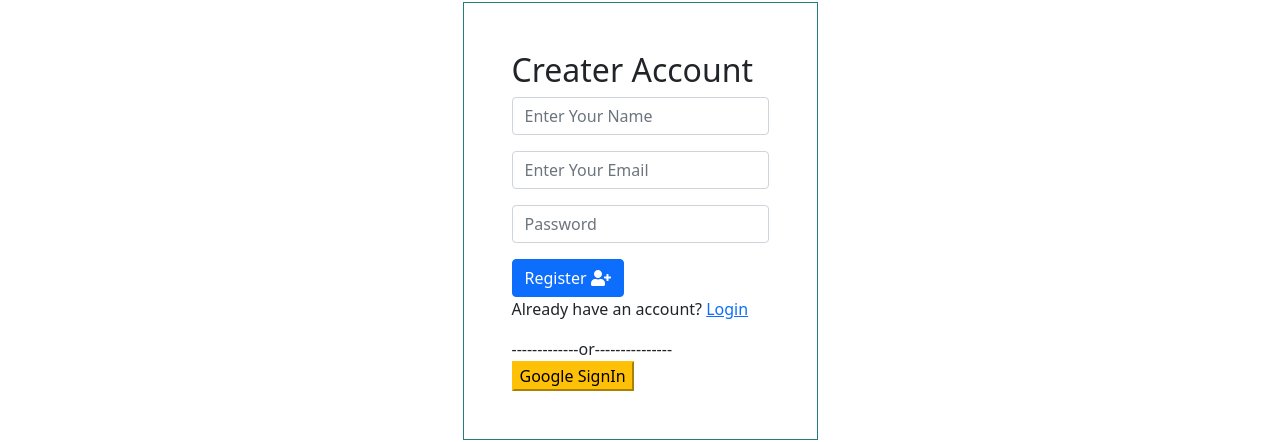
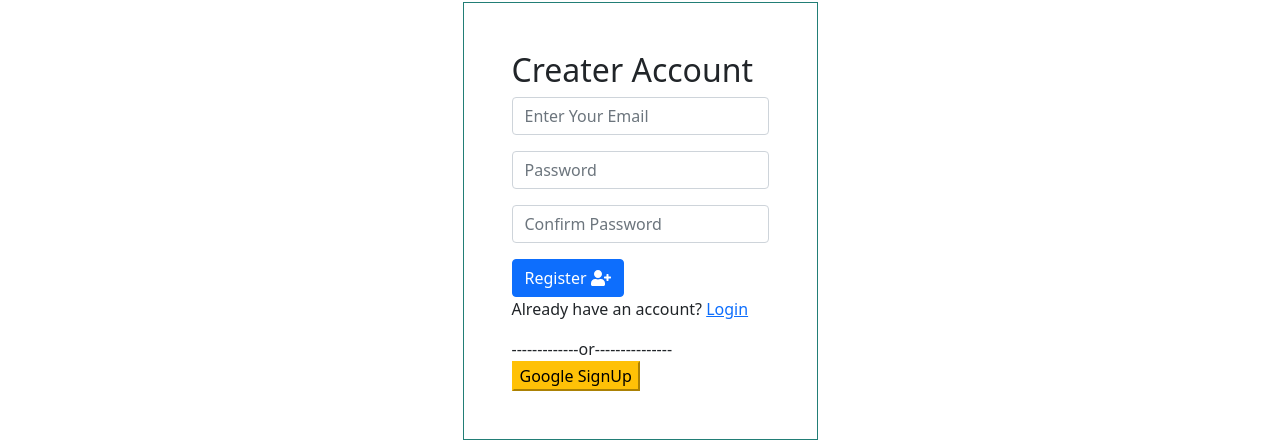
Before and after one commit to Sadik182/SR-Health-Care, a React (Create React App) app: page /register in a window 1280 px wide. Shown: the part 118-560 px from the top of the page. Built offline with nearby package versions, Linux system fonts and the light colour scheme; no server answers.

Commit message:
Email login and registration done using react-firebase-hook

```diff
--- a/src/components/Login/Login.js
+++ b/src/components/Login/Login.js
@@ -1,19 +1,22 @@
 import { faSignInAlt } from "@fortawesome/free-solid-svg-icons";
 import { FontAwesomeIcon } from "@fortawesome/react-fontawesome";
 import React from "react";
+import { useRef } from "react";
 import { useState } from "react";
 import { Button, Form } from "react-bootstrap";
 import { Link, useLocation, useNavigate } from "react-router-dom";
 import useAuth from "../../hooks/useAuth";
 import auth from "../firebase/firebase.init";
 import "./Login.css";
+import { useSignInWithEmailAndPassword } from 'react-firebase-hooks/auth';
+
 
 const Login = () => {
   const { allContext} = useAuth();
   const location = useLocation();
   const navigate = useNavigate();
-  const [email, setEmail] = useState('');
-  const [password, setPassword] = useState('');
+  const emailRef = useRef('');
+  const passwordRef = useRef('');
   // const history = useHistory();
   const redirect_uri = location?.state?.from || "/home";
 const {signInUsingGoogle, user, signInUsingEmailAndPassword} = allContext;
@@ -24,29 +27,41 @@ const {signInUsingGoogle, user, signInUsingEmailAndPassword} = allContext;
         })
   };
 
+  const [
+    signInWithEmailAndPassword,
+    loading,
+    error,
+  ] = useSignInWithEmailAndPassword(auth);
+
   const handleEmailLogin = e => {
     e.preventDefault();
+    const email = emailRef.current.value;
+    const password = passwordRef.current.value;
     console.log(email, password);
-    signInUsingEmailAndPassword(auth, email, password)
+    signInWithEmailAndPassword(email, password)
+    .then(() => {
+      navigate(redirect_uri)
+    })
 
   }
   if(user) {
     navigate('/home');
   }
   return (
+    <>
     <div className="login-form my-5">
       <div className="form p-5">
         <h2>Login</h2>
         <Form onSubmit={handleEmailLogin}>
           <Form.Group className="mb-3" controlId="formBasicEmail">
-            <Form.Control onBlur={(e) => setEmail(e.target.value)} type="email" placeholder="Enter email" />
+            <Form.Control ref={emailRef} type="email" placeholder="Enter email" />
             <Form.Text className="text-muted">
               We'll never share your email with anyone else.
             </Form.Text>
           </Form.Group>
 
           <Form.Group className="mb-3" controlId="formBasicPassword">
-            <Form.Control onBlur={(e) => setPassword(e.target.value)} type="password" placeholder="Password" />
+            <Form.Control ref={passwordRef} type="password" placeholder="Password" />
           </Form.Group>
           <Button variant="primary" type="submit">
             Login <FontAwesomeIcon icon={faSignInAlt}></FontAwesomeIcon>
@@ -65,6 +80,7 @@ const {signInUsingGoogle, user, signInUsingEmailAndPassword} = allContext;
         <button className="btn-regular rounded-3 p-1 ">Facebook LogIn</button>
       </div>
     </div>
+    </>
   );
 };
 
--- a/src/components/Register/Register.js
+++ b/src/components/Register/Register.js
@@ -1,37 +1,65 @@
 import { faUserPlus } from "@fortawesome/free-solid-svg-icons";
 import { FontAwesomeIcon } from "@fortawesome/react-fontawesome";
 import React from "react";
+import { useRef } from "react";
 import { Form, Button } from "react-bootstrap";
 import { Link, useLocation, useNavigate } from "react-router-dom";
 import useAuth from "../../hooks/useAuth";
+import auth from "../firebase/firebase.init";
 import "./Register.css";
+import { useCreateUserWithEmailAndPassword } from 'react-firebase-hooks/auth';
+
 
 const Register = () => {
-  const { signInUsingGoogle } = useAuth();
+  const { allContext } = useAuth();
   const location = useLocation();
+  const emailRef = useRef('');
+  const passwordRef = useRef('');
+  const confirmPasswordRef = useRef('');
+
   // const history = useHistory();
   const navigate = useNavigate();
+  const {signInUsingGoogle} = allContext
   const redirect_uri = location.state?.from || "/home";
+
+  const [
+    createUserWithEmailAndPassword,
+    user,
+    loading,
+    error,
+  ] = useCreateUserWithEmailAndPassword(auth);
+
+  const handleRegister = (e) => {
+    e.preventDefault();
+    const email = emailRef.current.value;
+    const password = passwordRef.current.value;
+    const confirmPassword = confirmPasswordRef.current.value;
+    if (password === confirmPassword) {
+      createUserWithEmailAndPassword(email, password);
+    }
+  };
 
   const handleGoogleLogin = () => {
     signInUsingGoogle().then((result) => {
       navigate.push(redirect_uri);
     });
   };
+  if(user) {
+    navigate('/home')
+  }
   return (
     <div className="register-form">
       <div className="form p-5 my-5">
         <h2>Creater Account</h2>
-        <Form>
+        <Form onSubmit={handleRegister}>
           <Form.Group className="mb-3" controlId="formBasicEmail">
-            <Form.Group className="mb-3" controlId="formBasicPassword">
-              <Form.Control type="text" placeholder="Enter Your Name" />
-            </Form.Group>
-            <Form.Control type="email" placeholder="Enter Your Email" />
+            <Form.Control ref={emailRef} type="email" placeholder="Enter Your Email" />
           </Form.Group>
-
           <Form.Group className="mb-3" controlId="formBasicPassword">
-            <Form.Control type="password" placeholder="Password" />
+            <Form.Control ref={passwordRef} type="password" placeholder="Password" />
+          </Form.Group>
+          <Form.Group className="mb-3" controlId="formBasicConfirmPassword">
+            <Form.Control ref={confirmPasswordRef} type="password" placeholder="Confirm Password" />
           </Form.Group>
           <Button variant="primary" type="submit">
             Register <FontAwesomeIcon icon={faUserPlus}></FontAwesomeIcon>
@@ -42,7 +70,7 @@ const Register = () => {
         </p>
 
         <div>-------------or---------------</div>
-        <button onClick={handleGoogleLogin} className="btn-warning">Google SignIn</button>
+        <button onClick={handleGoogleLogin} className="btn-warning">Google SignUp</button>
       </div>
     </div>
   );
--- a/src/hooks/useFirebase.js
+++ b/src/hooks/useFirebase.js
@@ -1,4 +1,4 @@
-import {signInWithPopup, GoogleAuthProvider, onAuthStateChanged, signOut, signInWithEmailAndPassword } from "firebase/auth";
+import {signInWithPopup, GoogleAuthProvider, onAuthStateChanged, signOut, signInWithEmailAndPassword, createUserWithEmailAndPassword  } from "firebase/auth";
 import { useState, useEffect} from "react";
 import auth from "../components/firebase/firebase.init";
 // import initializeAuthentication from "../components/firebase/firebase.init";
@@ -17,9 +17,15 @@ const useFirebase = () => {
     return signInWithPopup(auth, googleProvider)
   };
 
+  const singUpUsingEmailAndPassword = () => {
+    return createUserWithEmailAndPassword(auth)
+  };
+
   const signInUsingEmailAndPassword = () => {
     return signInWithEmailAndPassword(auth)
-  }
+  };
+
+
 
   const logOut = () => {
     signOut(auth)
@@ -45,6 +51,7 @@ useEffect(() => {
     setError,
     signInUsingGoogle,
     signInUsingEmailAndPassword,
+    singUpUsingEmailAndPassword,
     logOut
   }
 };
```
